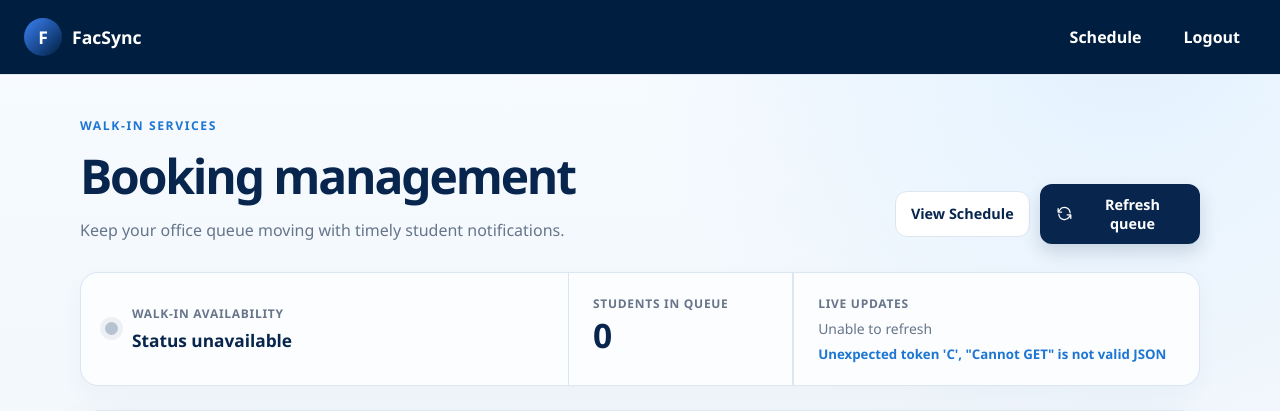
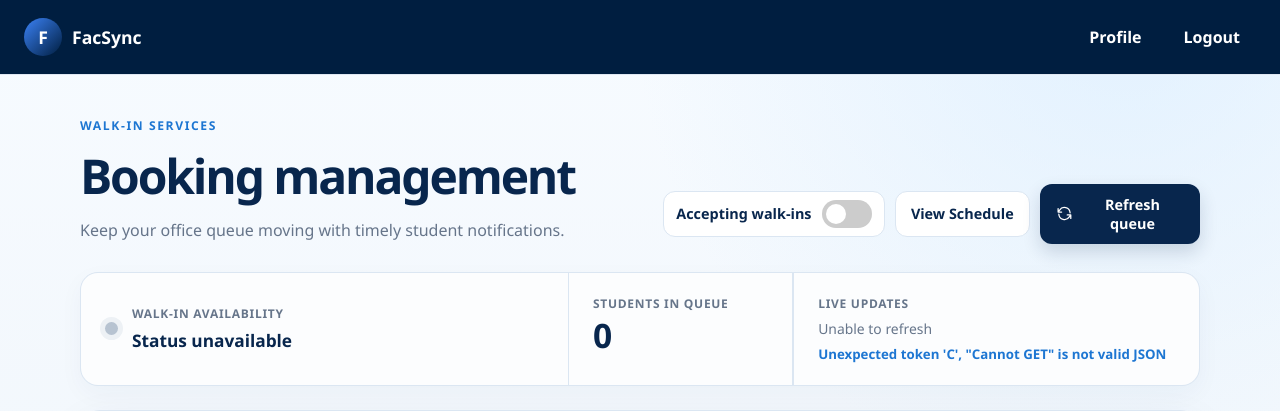
Before and after one commit to jgoleta/facsync, a Django app: page /faculty/booking-management/ in a window 1280 px wide. Shown: the top 411 px of the page. Run offline with Django 5.2, Linux system fonts and the light colour scheme; the visitor is signed in with stand-in values (Sample User, id 1).

Commit message:
2nd update

```diff
--- a/faculty/static/faculty/css/bookingManagement.css
+++ b/faculty/static/faculty/css/bookingManagement.css
@@ -73,6 +73,26 @@ body {
 .page-actions > .btn-secondary {
   min-height: 46px;
   box-sizing: border-box;
+}
+
+.walk-in-control {
+  display: inline-flex;
+  align-items: center;
+  justify-content: center;
+  gap: 10px;
+  min-height: 46px;
+  padding: 8px 12px;
+  border: 1px solid var(--queue-border);
+  border-radius: 12px;
+  background: white;
+  color: var(--queue-navy);
+  font-size: 0.9rem;
+  font-weight: 750;
+  white-space: nowrap;
+}
+
+.walk-in-control .switch {
+  flex: 0 0 50px;
 }
 
 #refreshQueueBtn {
--- a/faculty/static/faculty/js/bookingManagement.js
+++ b/faculty/static/faculty/js/bookingManagement.js
@@ -2,6 +2,7 @@ document.addEventListener('DOMContentLoaded', () => {
     const queueList = document.getElementById('queueList');
     const queueCount = document.getElementById('queueCount');
     const refreshQueueBtn = document.getElementById('refreshQueueBtn');
+    const walkInToggle = document.getElementById('walkInToggle');
     const walkInStatus = document.getElementById('walkInStatus');
     const availabilityLabel = document.getElementById('availabilityLabel');
     const availabilityDot = document.getElementById('availabilityDot');
@@ -72,6 +73,32 @@ document.addEventListener('DOMContentLoaded', () => {
         }
     }
 
+    if (walkInToggle) {
+        walkInToggle.addEventListener('change', async () => {
+            const enabled = walkInToggle.checked;
+            walkInToggle.disabled = true;
+            try {
+                const response = await fetch('/faculty/api/walk-ins/preference/', {
+                    method: 'POST',
+                    headers: {
+                        'X-CSRFToken': getCsrfToken(),
+                        'Content-Type': 'application/json',
+                    },
+                    body: JSON.stringify({ enabled }),
+                });
+                const data = await response.json().catch(() => ({}));
+                if (!response.ok) throw new Error(data.error || 'Unable to update walk-in availability.');
+                walkInToggle.checked = data.walk_ins_enabled;
+                await loadQueue();
+            } catch (error) {
+                walkInToggle.checked = !enabled;
+                walkInStatus.textContent = error.message;
+            } finally {
+                walkInToggle.disabled = false;
+            }
+        });
+    }
+
     async function updateQueue(queueId, action) {
         const response = await fetch(`/faculty/api/walk-ins/${encodeURIComponent(queueId)}/`, {
             method: 'POST',
--- a/faculty/templates/faculty/bookingManagement.html
+++ b/faculty/templates/faculty/bookingManagement.html
@@ -7,7 +7,7 @@
     <meta charset="utf-8" />
     <meta name="viewport" content="width=device-width, initial-scale=1" />
     <title>FacSync | Booking Management</title>
-    <link rel="stylesheet" href="{% static 'faculty/css/bookingManagement.css' %}?v=20260815-action-height">
+    <link rel="stylesheet" href="{% static 'faculty/css/bookingManagement.css' %}?v=20260815-walkin-toggle">
 </head>
 
 <body>
@@ -19,7 +19,7 @@
                 <span>FacSync</span>
             </a>
             <nav class="nav-links">
-                <a href="{% url 'faculty:schedule' %}" class="nav-btn">Schedule</a>
+                <a href="{% url 'faculty:profile' %}" class="nav-btn">Profile</a>
                 <a href="{% url 'account_logout' %}" class="nav-btn">Logout</a>
             </nav>
         </header>
@@ -32,6 +32,13 @@
                     <p class="page-copy">Keep your office queue moving with timely student notifications.</p>
                 </div>
                 <div class="page-actions">
+                    <div class="walk-in-control">
+                        <span>Accepting walk-ins</span>
+                        <label class="switch" title="Toggle walk-in queue availability">
+                            <input id="walkInToggle" type="checkbox" {% if faculty_profile.walk_ins_enabled %}checked{% endif %}>
+                            <span class="slider round"></span>
+                        </label>
+                    </div>
                     <a href="{% url 'faculty:schedule' %}" class="btn-secondary">View Schedule</a>
                     <button type="button" id="refreshQueueBtn" class="btn-primary">
                         <svg viewBox="0 0 24 24" aria-hidden="true"><path d="M20 11a8.1 8.1 0 0 0-14.9-3.8L3 10m0 0V5m0 5h5M4 13a8.1 8.1 0 0 0 14.9 3.8L21 14m0 0v5m0-5h-5" /></svg>
@@ -82,7 +89,7 @@
         </main>
     </div>
 
-    <script src="{% static 'faculty/js/bookingManagement.js' %}"></script>
+    <script src="{% static 'faculty/js/bookingManagement.js' %}?v=20260815-walkin-toggle"></script>
 </body>
 
 </html>
--- a/faculty/views.py
+++ b/faculty/views.py
@@ -191,7 +191,10 @@ def update_status(request):
 @login_required
 def booking_management(request):
     """Render the faculty booking-management page."""
-    return render(request, 'faculty/bookingManagement.html')
+    faculty_profile = FacultyProfile.objects.filter(user=request.user).first()
+    return render(request, 'faculty/bookingManagement.html', {
+        'faculty_profile': faculty_profile,
+    })
 
 
 def booking_management_legacy(request):
```
Also changed, not shown: faculty/templates/faculty/scheduleFaculty.html (+0 -11 lines).
